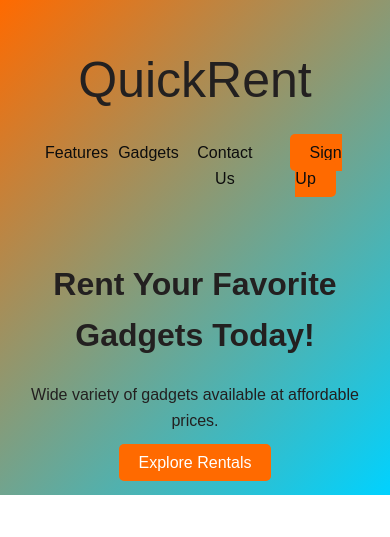
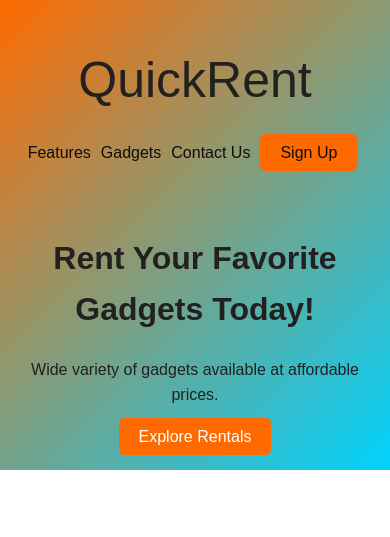
Before and after one commit to Jd1430/Quick-Rent, a plain HTML site: page index.html in a window 390 px wide. Shown: the top 537 px of the page. Drawn offline with Linux system fonts and the light colour scheme.

Commit message:
Update styles.css

```diff
--- a/styles.css
+++ b/styles.css
@@ -289,7 +289,7 @@ body {
       flex-direction: row;
       margin-top: 10px;
       padding: 0;
-      margin-left: 5px;
+      margin-left: -15px;
     }
 
     .nav-links li {
```
